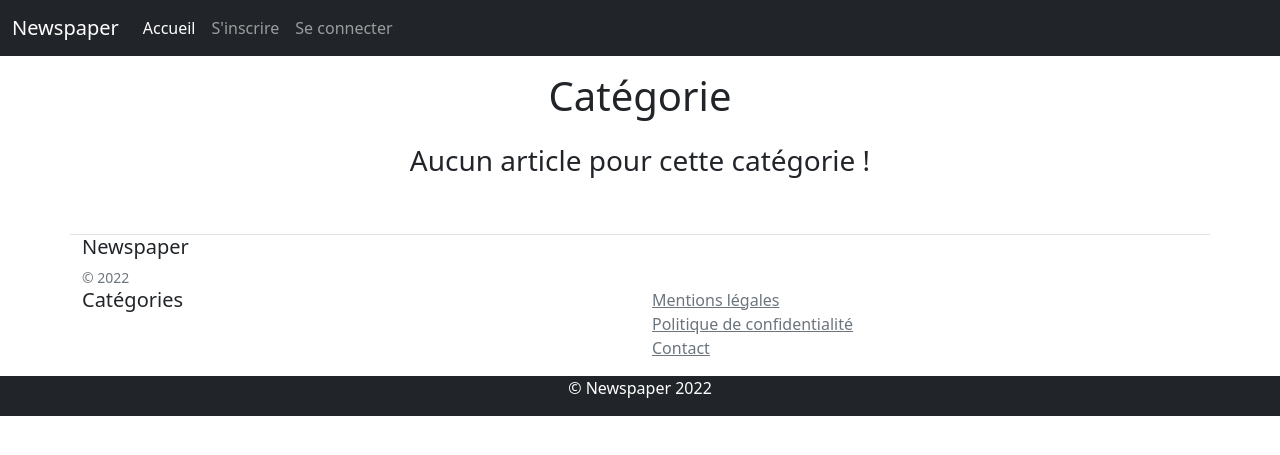
After one commit to Alexis047/Newspaper, a Symfony app: template templates/article/show_articles_from_categories.html.twig in a window 1280 px wide. The commit adds this page. Shown: the top 455 px of the page. Run offline with Twig, Linux system fonts and the light colour scheme; the template is opened without the code that fills it, so the values that code supplies are empty; some libraries are stand-ins or nearby versions.

Commit message:
Add showArticle() + showArticlesFromCategories()

```diff
--- /dev/null
+++ b/templates/article/show_articles_from_categories.html.twig
@@ -0,0 +1,39 @@
+{% extends 'base.html.twig' %}
+
+{% block title %}Catégorie
+	{{ category.name }}
+{% endblock %}
+
+{% block body %}
+
+	<h1 class="text-center my-3">Catégorie
+		{{ category.name }}</h1>
+
+	<div class="row">
+		<div class="col-10 mx-auto">
+
+			{% for article in articles | reverse %}
+
+				<div class="row mb-4 border-top p-3">
+					<a href="{{ path('show_article', {'cat_alias': category.alias, 'art_alias': article.alias, 'id': article.id}) }}" title="Voir l'article" class="d-flex text-decoration-none">
+
+						<div class="col-5">
+                            <img src="{{ asset('uploads/' ~ article.photo) }}" alt="{{ article.title }}" class="img-fluid rounded">
+                        </div>
+
+						<div class="col-7 ms-4">
+                            <h2 class="text-dark align-middle">{{ article.title }}</h2>
+                            <p class="text-muted align-middle">{{ article.subtitle }}</p>
+                        </div>
+
+					</a>
+				</div>
+            {% else %}
+                <h3 class="text-center mt-2">Aucun article pour cette catégorie !</h3>
+
+			{% endfor %}
+
+		</div>
+	</div>
+
+{% endblock %}
--- a/templates/rendered/categories_in_nav.html.twig
+++ b/templates/rendered/categories_in_nav.html.twig
@@ -3,7 +3,7 @@
 
         {% for category in categories %}
             <span>
-                <a href="#" class="text-decoration-none item-hover">{{ category.name }}</a>
+                <a href="{{ path('show_articles_from_category', {alias: category.alias}) }}" class="text-decoration-none item-hover">{{ category.name }}</a>
             </span>
         {% endfor %}
 
```
Also changed, not shown: src/Controller/ArticleController.php (added, +36 -0 lines), templates/article/show_article.html.twig (added, +31 -0 lines), assets/styles/app.css (line endings or trailing spaces).
